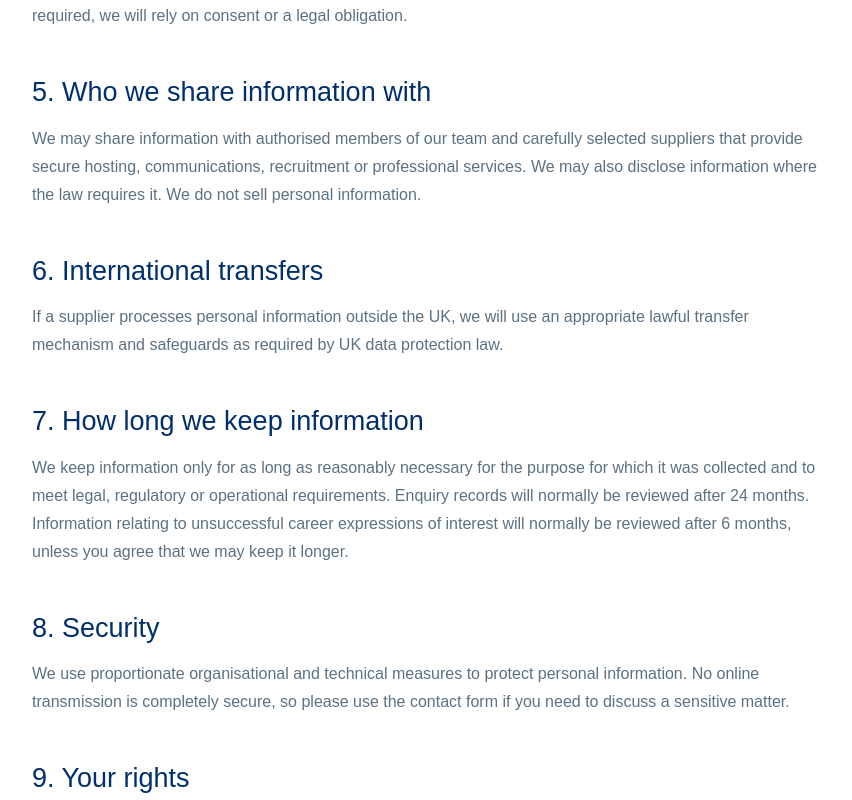
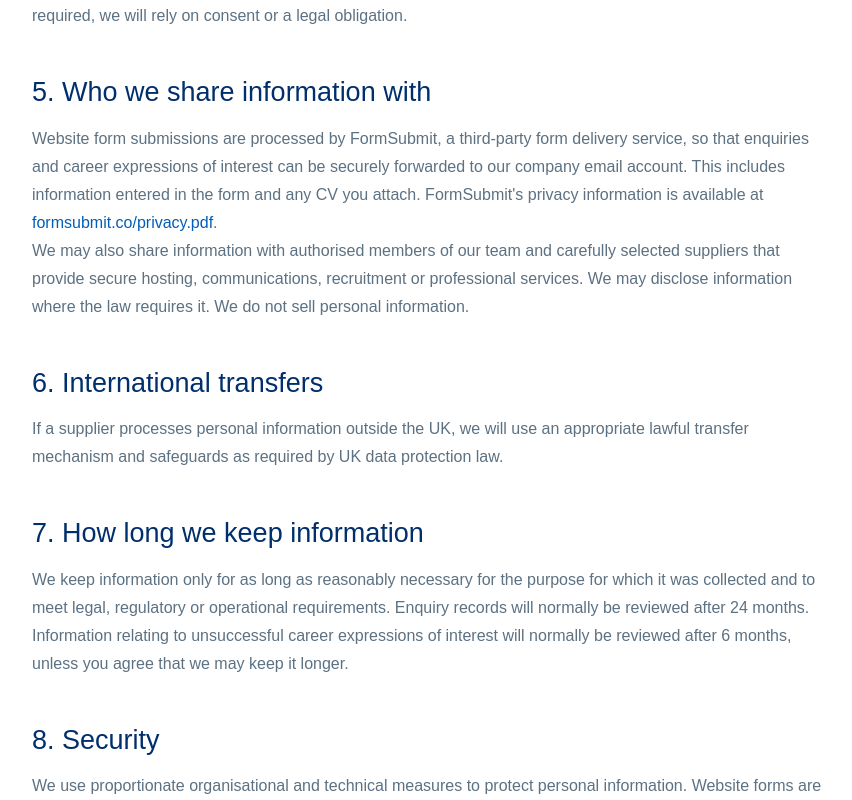
Before and after one commit to insightmsk/insight-health-partners, a Next.js app: page /privacy in a window 1280 px wide. Shown: the part 1360-2160 px from the top of the page, without its empty margins (207-1059 px from the left). Built offline with nearby package versions, Linux system fonts and the light colour scheme.

Commit message:
Update privacy policy for form submissions

```diff
--- a/app/privacy/page.js
+++ b/app/privacy/page.js
@@ -2,16 +2,16 @@ import {Header,Footer,PageHero} from "../components";
 
 export const metadata={title:"Privacy policy",description:"How Insight Health Partners Ltd collects, uses and protects personal information."};
 
-export default function Privacy(){return <><Header/><main><PageHero eyebrow="Privacy" title="Privacy policy">How Insight Health Partners Ltd uses and protects personal information provided through this website and our recruitment activities.</PageHero><section className="section"><article className="shell policy"><p className="policy-date"><strong>Last updated:</strong> 16 October 2026</p>
+export default function Privacy(){return <><Header/><main><PageHero eyebrow="Privacy" title="Privacy policy">How Insight Health Partners Ltd uses and protects personal information provided through this website and our recruitment activities.</PageHero><section className="section"><article className="shell policy"><p className="policy-date"><strong>Last updated:</strong> 3 November 2026</p>
 <h2>1. Who we are</h2><p>Insight Health Partners Ltd (company number 17520396) is the controller of personal information described in this notice. You can contact us through the website form or by writing to Insight Health Partners Ltd, 128 City Road, London EC1V 2NX.</p>
 <h2>2. Information we collect</h2><p>When you contact us, we may collect your name, work contact details, organisation, area of interest and the contents of your message. If you express interest in a career opportunity, we may also collect your professional role, registration details, employment history, qualifications, CV and other information you choose to provide.</p><p>Please do not submit patient-identifiable information, health information or other unnecessary special-category data through this website.</p>
 <h2>3. Why we use your information</h2><ul><li>To respond to enquiries and discuss potential services or partnerships.</li><li>To manage expressions of interest and assess suitability for future opportunities.</li><li>To maintain appropriate business records and protect our legal rights.</li><li>To operate, secure and improve our website.</li></ul>
 <h2>4. Our lawful bases</h2><p>We generally use personal information because it is necessary for our legitimate interests in responding to enquiries, developing our services, recruiting suitable professionals and operating our organisation. Where you ask us to take steps before entering into a contract, we may process information for that purpose. Where required, we will rely on consent or a legal obligation.</p>
-<h2>5. Who we share information with</h2><p>We may share information with authorised members of our team and carefully selected suppliers that provide secure hosting, communications, recruitment or professional services. We may also disclose information where the law requires it. We do not sell personal information.</p>
+<h2>5. Who we share information with</h2><p>Website form submissions are processed by FormSubmit, a third-party form delivery service, so that enquiries and career expressions of interest can be securely forwarded to our company email account. This includes information entered in the form and any CV you attach. FormSubmit's privacy information is available at <a href="https://formsubmit.co/privacy.pdf" target="_blank" rel="noreferrer">formsubmit.co/privacy.pdf</a>.</p><p>We may also share information with authorised members of our team and carefully selected suppliers that provide secure hosting, communications, recruitment or professional services. We may disclose information where the law requires it. We do not sell personal information.</p>
 <h2>6. International transfers</h2><p>If a supplier processes personal information outside the UK, we will use an appropriate lawful transfer mechanism and safeguards as required by UK data protection law.</p>
 <h2>7. How long we keep information</h2><p>We keep information only for as long as reasonably necessary for the purpose for which it was collected and to meet legal, regulatory or operational requirements. Enquiry records will normally be reviewed after 24 months. Information relating to unsuccessful career expressions of interest will normally be reviewed after 6 months, unless you agree that we may keep it longer.</p>
-<h2>8. Security</h2><p>We use proportionate organisational and technical measures to protect personal information. No online transmission is completely secure, so please use the contact form if you need to discuss a sensitive matter.</p>
+<h2>8. Security</h2><p>We use proportionate organisational and technical measures to protect personal information. Website forms are transmitted over HTTPS. No online transmission is completely secure, so do not submit patient-identifiable information, health information or other sensitive material through these forms.</p>
 <h2>9. Your rights</h2><p>Depending on the circumstances, you may have rights to access, correct or erase your information; restrict or object to its use; receive certain information in a portable format; and withdraw consent where consent is relied upon. You may contact us to exercise these rights.</p>
 <h2>10. Complaints</h2><p>Please contact us first if you have a concern. You also have the right to complain to the UK Information Commissioner’s Office at <a href="https://ico.org.uk/make-a-complaint/" target="_blank" rel="noreferrer">ico.org.uk/make-a-complaint</a>.</p>
 <h2>11. Cookies and website hosting</h2><p>This website does not intentionally use analytics or advertising cookies. GitHub Pages, our hosting provider, may process limited technical information needed to deliver and secure the site. If we introduce analytics, embedded services or non-essential cookies, we will update this notice and provide any required choices.</p>
-<h2>12. Changes to this notice</h2><p>We may update this notice when our services or information-handling practices change. The latest version will always be published on this page.</p><div className="policy-note"><strong>Service note:</strong> This notice will be reviewed when the secure contact and CV submission provider is selected and updated with any additional data protection contact details.</div></article></section></main><Footer/></>}
+<h2>12. Changes to this notice</h2><p>We may update this notice when our services or information-handling practices change. The latest version will always be published on this page.</p></article></section></main><Footer/></>}
```
